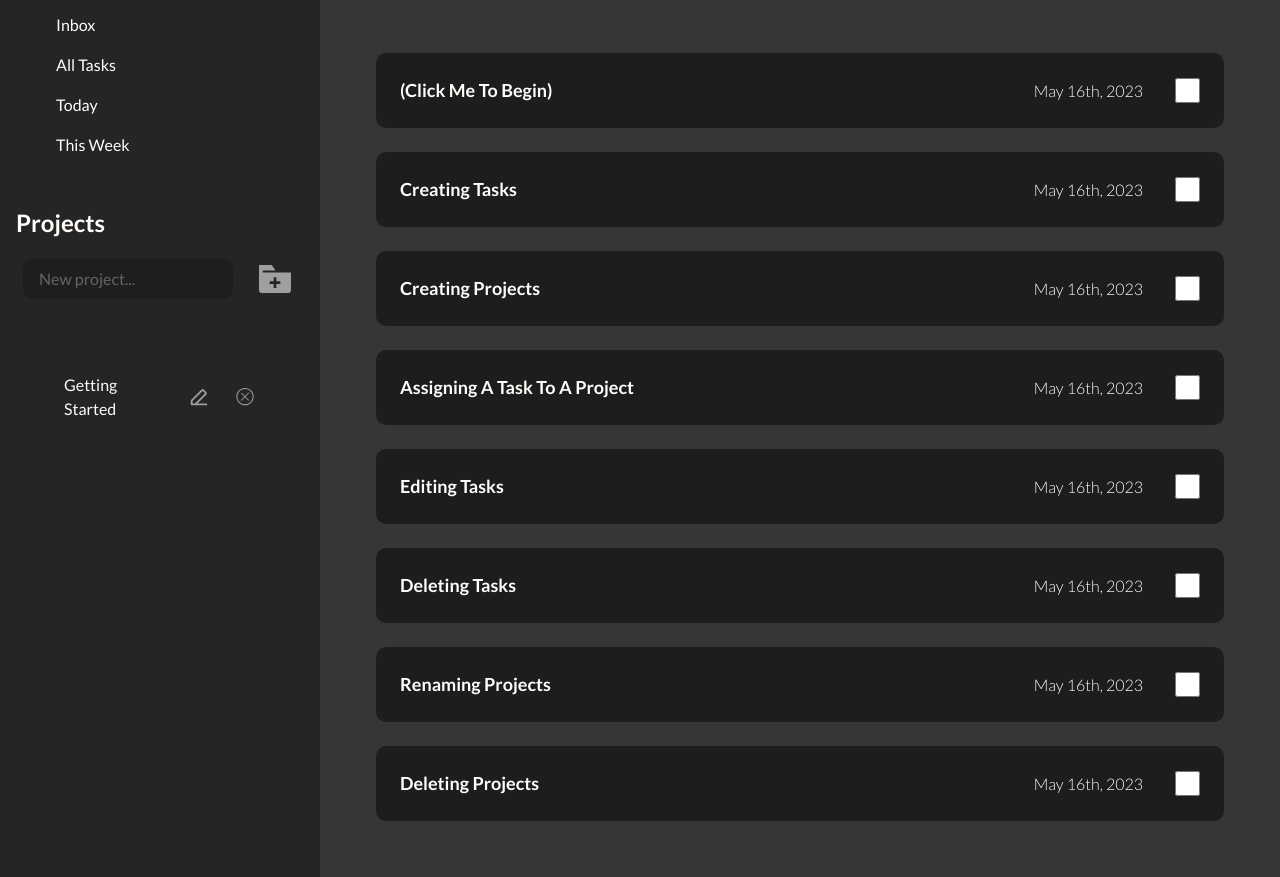
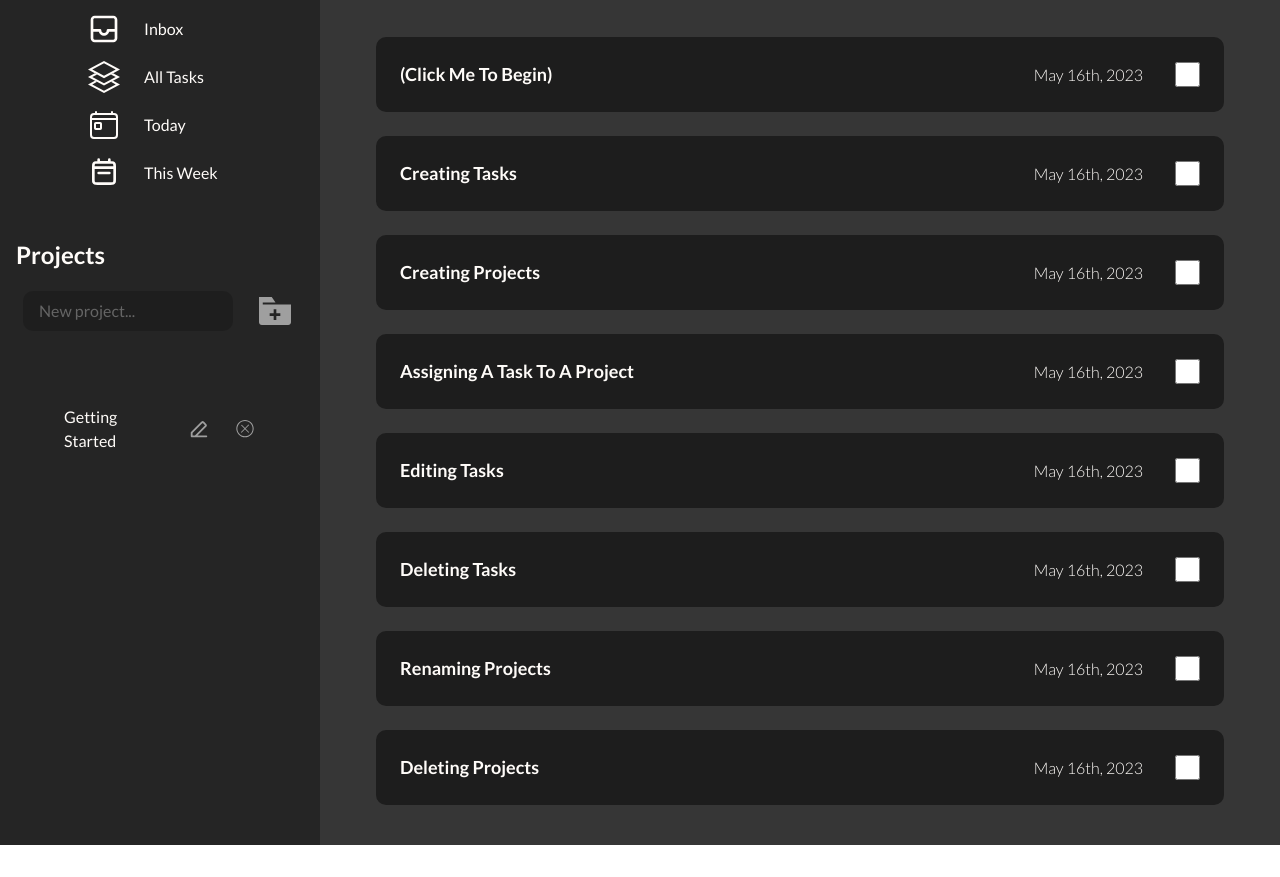
Before and after one commit to jlyon12/todo-app, a website built with webpack: page src/template.html in a window 1280 px wide. Shown: the part 53-930 px from the top of the page. After the commit the page ends 898 px from the top, so only its background shows below. Built offline with nearby package versions, Linux system fonts and the light colour scheme.

Commit message:
Add icons for task filters and focus styling

```diff
--- a/src/styles/main.scss
+++ b/src/styles/main.scss
@@ -130,7 +130,20 @@ body {
 .task-filters ul {
 	display: grid;
 	gap: 1rem;
+	place-items: center;
 	margin-bottom: 2rem;
+	padding: 0;
+	.filter-wrapper {
+		width: 50%;
+		display: flex;
+		align-items: center;
+		gap: 1.5rem;
+		list-style-type: none;
+		text-align: left;
+		svg {
+			height: 2rem;
+			width: 2rem;
+		}
 		a {
 			text-decoration: none;
 			color: $clr-light;
@@ -138,6 +151,11 @@ body {
 		a:hover {
 			transform: scale(1.05);
 			font-weight: $fw-bold;
+		}
+		a:focus,
+		a:focus-visible {
+			color: #6cbd6a;
+		}
 	}
 }
 .project-form-wrapper {
@@ -187,6 +205,10 @@ body {
 	a:hover {
 		transform: scale(1.05);
 		font-weight: $fw-bold;
+	}
+	a:focus,
+	a:focus-visible {
+		color: #6cbd6a;
 	}
 	button {
 		background-color: transparent;
@@ -257,7 +279,7 @@ body {
 .tasks-container {
 	grid-area: tasks;
 	background-color: $clr-accent-200;
-	padding: 2rem;
+	padding: 1rem 2rem;
 }
 
 .task-wrapper {
--- a/src/template.html
+++ b/src/template.html
@@ -31,10 +31,71 @@
             <div class="project-container">
                 <div class="task-filters">
                     <ul id="listTaskFilters">
-                        <a href="#inbox" class="task-filter" id="inboxFilter">Inbox</a>
-                        <a href="#all" class="task-filter" id="allTaskFilter">All Tasks</a>
-                        <a href="#today" class="task-filter" id="todayFilter">Today</a>
-                        <a href="#week" class="task-filter" id="weekFilter">This Week</a>
+                        <li class="filter-wrapper">
+                            <?xml version="1.0" encoding="utf-8"?><!-- Uploaded to: SVG Repo, www.svgrepo.com, Generator: SVG Repo Mixer Tools -->
+                            <svg width="800px" height="800px" viewBox="0 0 24 24" fill="none"
+                                xmlns="http://www.w3.org/2000/svg">
+                                <path fill-rule="evenodd" clip-rule="evenodd"
+                                    d="M5 4C4.44772 4 4 4.44772 4 5V12H9C9.55228 12 10 12.4477 10 13V13.1C10 14.1493 10.8507 15 11.9 15H12.1C13.1493 15 14 14.1493 14 13.1V13C14 12.4477 14.4477 12 15 12H20V5C20 4.44772 19.5523 4 19 4H5ZM20 14H15.8956C15.4893 15.72 13.9441 17 12.1 17H11.9C10.0559 17 8.51066 15.72 8.10436 14H4V19C4 19.5523 4.44772 20 5 20H19C19.5523 20 20 19.5523 20 19V14ZM2 5C2 3.34315 3.34315 2 5 2H19C20.6569 2 22 3.34315 22 5V13V19C22 20.6569 20.6569 22 19 22H5C3.34315 22 2 20.6569 2 19V13V5Z"
+                                    fill="currentColor" />
+                            </svg><a href="#inbox" class="task-filter" id="inboxFilter">Inbox</a>
+                        </li>
+                        <li class="filter-wrapper">
+                            <?xml version="1.0" encoding="utf-8"?>
+
+                            <!-- Uploaded to: SVG Repo, www.svgrepo.com, Generator: SVG Repo Mixer Tools -->
+                            <svg width="800px" height="800px" viewBox="0 0 16 16" xmlns="http://www.w3.org/2000/svg">
+
+                                <g fill="currentColor" stroke-width=".82858px" color="currentColor">
+
+                                    <path
+                                        d="M8.04 10.471 2.938 7.953l2.085-1.03-.932-.46-3.017 1.49L8.04 11.39l6.965-3.437-3.017-1.49-.93.46 2.084 1.03z"
+                                        style="-inkscape-stroke:none"
+                                        transform="matrix(1.1485 0 0 1.2471 -1.233 -1.917)" />
+
+                                    <path
+                                        d="M8.04 13.448 2.938 10.93 5.023 9.9l-.932-.46-3.017 1.49 6.966 3.437 6.965-3.437-3.017-1.49-.93.46 2.084 1.03z"
+                                        style="-inkscape-stroke:none"
+                                        transform="matrix(1.1485 0 0 1.2471 -1.233 -1.917)" />
+
+                                    <path
+                                        d="M8.04 1.537 1.074 4.974 8.04 8.41l6.965-3.437zm0 .919 5.102 2.518L8.04 7.492 2.938 4.974z"
+                                        style="-inkscape-stroke:none"
+                                        transform="matrix(1.1485 0 0 1.2471 -1.233 -1.917)" />
+
+                                </g>
+
+                            </svg><a href="#all" class="task-filter" id="allTaskFilter">All Tasks</a>
+                        </li>
+                        <li class="filter-wrapper">
+                            <?xml version="1.0" encoding="utf-8"?><!-- Uploaded to: SVG Repo, www.svgrepo.com, Generator: SVG Repo Mixer Tools -->
+                            <svg width="800px" height="800px" viewBox="0 0 512 512" xmlns="http://www.w3.org/2000/svg">
+                                <rect fill="none" stroke="currentColor" stroke-linejoin="round" stroke-width="32" x="48"
+                                    y="80" width="416" height="384" rx="48" />
+                                <line fill="none" stroke="currentColor" stroke-linejoin="round" stroke-width="32"
+                                    stroke-linecap="round" x1="128" y1="48" x2="128" y2="80" />
+                                <line fill="none" stroke="currentColor" stroke-linejoin="round" stroke-width="32"
+                                    stroke-linecap="round" x1="384" y1="48" x2="384" y2="80" />
+                                <rect fill="none" stroke="currentColor" stroke-linejoin="round" stroke-width="32"
+                                    stroke-linecap="round" x="112" y="224" width="96" height="96" rx="13" />
+                                <line fill="none" stroke="currentColor" stroke-linejoin="round" stroke-width="32"
+                                    stroke-linecap="round" x1="464" y1="160" x2="48" y2="160" />
+                            </svg><a href="#today" class="task-filter" id="todayFilter">Today</a>
+                        </li>
+                        <li class="filter-wrapper">
+                            <?xml version="1.0" encoding="utf-8"?>
+
+                            <!-- Uploaded to: SVG Repo, www.svgrepo.com, Generator: SVG Repo Mixer Tools -->
+                            <svg width="800px" height="800px" viewBox="0 0 24 24" fill="none"
+                                xmlns="http://www.w3.org/2000/svg">
+                                <g id="Calendar / Calendar_Week">
+                                    <path id="Vector"
+                                        d="M4 8H20M4 8V16.8002C4 17.9203 4 18.4801 4.21799 18.9079C4.40973 19.2842 4.71547 19.5905 5.0918 19.7822C5.5192 20 6.07899 20 7.19691 20H16.8031C17.921 20 18.48 20 18.9074 19.7822C19.2837 19.5905 19.5905 19.2842 19.7822 18.9079C20 18.4805 20 17.9215 20 16.8036V8M4 8V7.2002C4 6.08009 4 5.51962 4.21799 5.0918C4.40973 4.71547 4.71547 4.40973 5.0918 4.21799C5.51962 4 6.08009 4 7.2002 4H8M20 8V7.19691C20 6.07899 20 5.5192 19.7822 5.0918C19.5905 4.71547 19.2837 4.40973 18.9074 4.21799C18.4796 4 17.9203 4 16.8002 4H16M8 4H16M8 4V2M16 4V2M16 12H8"
+                                        stroke="currentColor" stroke-width="2" stroke-linecap="round"
+                                        stroke-linejoin="round" />
+                                </g>
+                            </svg><a href="#week" class="task-filter" id="weekFilter">This Week</a>
+                        </li>
                     </ul>
                 </div>
                 <h2>Projects</h2>
```
Also changed, not shown: src/assets/images/all-tasks.svg (added), src/assets/images/close-circle.svg, src/assets/images/task-inbox.svg (added), src/assets/images/today-tasks.svg (added), src/assets/images/week-tasks.svg (added). Lines whose indentation alone changed are shown as unchanged.
